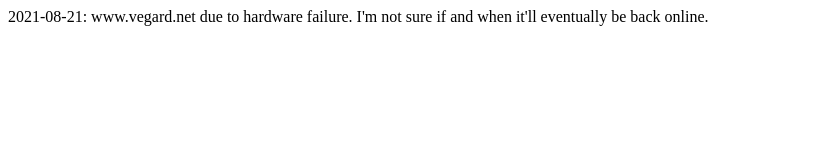
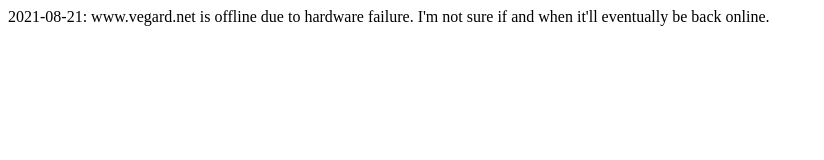
Before and after one commit to vskjefst/vegard.net-offline, a plain HTML site: page index.html in a window 1280 px wide. Shown: the whole page, without its empty margins (0-824 px from the left). Drawn offline with Linux system fonts and the light colour scheme.

Commit message:
Update index.html
add missing words

```diff
--- a/index.html
+++ b/index.html
@@ -3,6 +3,6 @@
 <title>www.vegard.net</title>
 </head>
 <body>
-<p>2021-08-21: www.vegard.net due to hardware failure. I'm not sure if and when it'll eventually be back online.</p>
+<p>2021-08-21: www.vegard.net is offline due to hardware failure. I'm not sure if and when it'll eventually be back online.</p>
 </body>
 </html>
```
